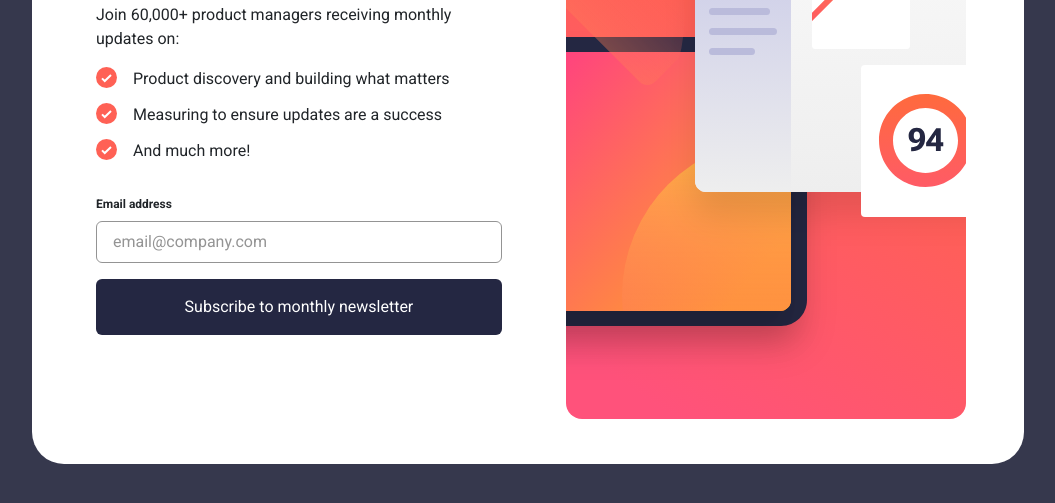
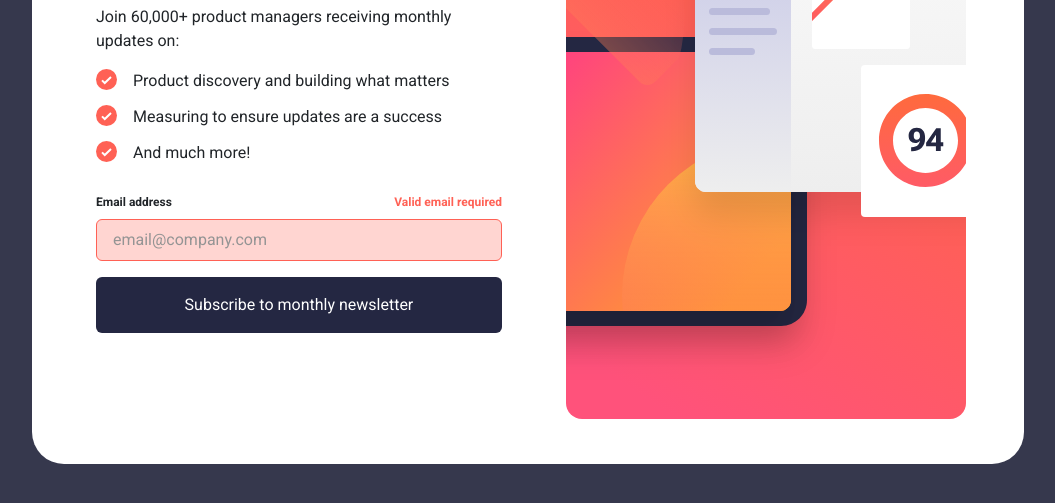
Before and after one commit to Sven-27/newsletter-signup, a plain HTML site: page index.html in a window 1280 px wide. Shown: the part 275-778 px from the top of the page, without its empty margins (112-1167 px from the left). Drawn offline with nearby package versions, Linux system fonts and the light colour scheme.

Commit message:
styled error message

```diff
--- a/index.html
+++ b/index.html
@@ -16,7 +16,7 @@
     </div>
 
     <!-- Sign-up form start -->
-    <form onsubmit="handleSubmit(event)" class="px-4 py-5 d-flex flex-column justify-content-center">
+    <form onsubmit="handleSubmit()" class="px-4 py-5 d-flex flex-column justify-content-center">
       <h1 class="text-preset-1">Stay updated!</h1>
        <p class="text-preset-2-regular mt-4">Join 60,000+ product managers receiving monthly updates on:</p>
       <ul class="text-preset-2-regular mb-4">
@@ -25,8 +25,8 @@
         <li>And much more!</li>
       </ul>
       <div class="mb-3">
-        <label for="exampleInputEmail1" class="text-preset-3 form-label ">Email address</label>
-        <input type="text" class="form-control px-3 py-2 text-preset-2-regular" id="exampleInputEmail1" aria-describedby="emailHelp" placeholder="email@company.com">
+        <label for="exampleInputEmail1" class="text-preset-3 form-label d-flex justify-content-between">Email address<span class="error-text">Valid email required</span></label>
+        <input type="text" class="error form-control px-3 py-2 text-preset-2-regular" id="exampleInputEmail1" aria-describedby="emailHelp" placeholder="email@company.com">
       </div>
       <button type="submit" class="btn">Subscribe to monthly newsletter</button>
   </form>
--- a/scss/_global.scss
+++ b/scss/_global.scss
@@ -67,6 +67,12 @@ body{
         }
       }
 
+      label{
+        .error-text{
+          color: $red;
+        }
+      }
+
       input{
         border: 1px solid $grey;
         outline: none !important;
@@ -78,6 +84,12 @@ body{
         &:focus{
           border: 1px solid $blue-800;
           outline: none !important;
+        }
+
+        &.error {
+          color: $red;
+          border: 1px solid $red;
+          background: $red-opacity;
         }
       }
 
--- a/scss/_variables.scss
+++ b/scss/_variables.scss
@@ -21,6 +21,7 @@
   $blue-700: #36384d;
   $blue-800: #242742;
   $red: #ff6155;
+  $red-opacity: #ff615544;
   $gradient: linear-gradient(to right, #ff6a3a, #ff527b);
 
   //spacing
--- a/scss/input.scss
+++ b/scss/input.scss
@@ -1,5 +1,4 @@
 @import url('https://fonts.googleapis.com/css2?family=Roboto:ital,wght@0,100..900;1,100..900&display=swap');
 @import "variables";
 @import "fonts";
-@import "components";
 @import "global";
```
Also changed, not shown: css/output.css, scss/_components.scss (deleted), 1 other file.
